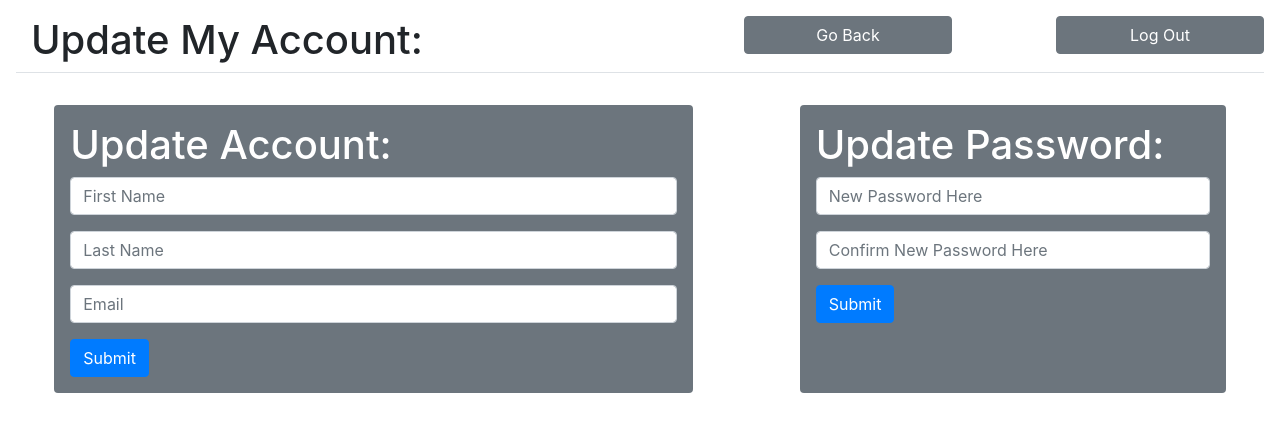
After one commit to jrait/readerly2, a Django app: template readerly_app/templates/update_account.html in a window 1280 px wide. The commit adds this page. Shown: the top 432 px of the page. Run offline with Django 3.2, Linux system fonts and the light colour scheme; the template is opened without the code that fills it, so the values that code supplies are empty; some libraries are stand-ins or nearby versions.

Commit message:
added update account/password functionality

```diff
--- a/readerly_app/templates/dashboard.html
+++ b/readerly_app/templates/dashboard.html
@@ -13,8 +13,9 @@
 <body>
     <div id="container">
         <div class='row border-bottom m-3'>
-            <h1 class='col-10'> Welcome {{user.first_name}}!</h1>
-            <a href='/logout' class='col h-50 btn btn-secondary'>Log Out</a>
+            <h1 class='col-6'> Welcome {{user.first_name}}!</h1>
+            <a href="/myaccount/{{ user.id }}" class="col-2 h-50 btn btn-secondary">My Account</a>
+            <a href='/logout' class='col-2 h-50 btn btn-secondary'>Log Out</a>
         </div>
 
         <div class="row m-3 border-bottom">
--- a/readerly_app/templates/events_page.html
+++ b/readerly_app/templates/events_page.html
@@ -13,9 +13,8 @@
 
 <body>
     <div id="container">
-
         <div class='row border-bottom m-3 d-flex justify-content-between'>
-            <h1 class='col-8'>Events Page</h1>
+            <h1 class='col-6'>Events Page</h1>
             <a href='/go_back' class='col-2 h-50 btn btn-secondary'>Go Back</a>
             <a href='/logout' class='col-2 h-50 btn btn-secondary'>Log Out</a>
         </div>
--- /dev/null
+++ b/readerly_app/templates/update_account.html
@@ -0,0 +1,66 @@
+<!DOCTYPE html>
+<html lang="en">
+
+<head>
+    <meta charset="UTF-8">
+    <meta name="viewport" content="width=device-width, initial-scale=1.0">
+    <title>Update Account</title>
+    <link rel="stylesheet" href="https://stackpath.bootstrapcdn.com/bootstrap/4.5.2/css/bootstrap.min.css"
+        integrity="sha384-JcKb8q3iqJ61gNV9KGb8thSsNjpSL0n8PARn9HuZOnIxN0hoP+VmmDGMN5t9UJ0Z" crossorigin="anonymous">
+    {% load static %}
+    <link rel="stylesheet" type="text/css" href="{% static 'css/style.css' %}">
+
+</head>
+
+<body>
+    <div id="container">
+        <div class='row border-bottom m-3 d-flex justify-content-between'>
+            <h1 class='col-6'>Update My Account:</h1>
+            <a href='/go_back' class='col-2 h-50 btn btn-secondary'>Go Back</a>
+            <a href='/logout' class='col-2 h-50 btn btn-secondary'>Log Out</a>
+        </div>
+        <!--toggle -->
+        <!-- <button type="submit" class="m-4 btn btn-secondary"
+            id="switch">Toggle Dark Mode</button> -->
+        {% if messages %}
+        <div class='messages mt-3'>
+            {% for message in messages %}
+            <div class='alert alert-danger {% if message.tags %} {{message.tags}}{% endif %}'>{{message}}</div>
+            {% endfor %}
+        </div>
+        {% endif %}
+        <div class='row p-3 justify-content-around'>
+            <div class='col-6 bg-secondary rounded p-3'>
+                <h1 class='text-white'>Update Account:</h1>
+
+                <form action='/update_account' method='post'>
+                    {% csrf_token %}
+                    <div class="form-group">
+                        <input type='text' name='update_first_name' placeholder="First Name" class="form-control">
+                    </div>
+                    <div class="form-group">
+                        <input type='text' name='update_last_name' placeholder="Last Name" class="form-control">
+                    </div>
+                    <div class="form-group">
+                        <input type='text' name='update_email' placeholder="Email" class="form-control">
+                    </div>
+                    <input type='submit' class='btn btn-primary' value='Submit'>
+                </form>
+            </div>
+
+            <div class='col-4 bg-secondary rounded p-3'>
+                <h1 class='text-white'>Update Password: </h1>
+
+                <form action='/update_password' method='post'>
+                    {% csrf_token %}
+                    <div class="form-group">
+                        <input type='password' name='update_password' placeholder="New Password Here" class="form-control"></div>
+                    <div class="form-group">
+                        <input type='password' name='update_password_confirm' placeholder="Confirm New Password Here" class="form-control">
+                    </div>
+                    <input type='submit' class='btn btn-primary' value='Submit'>
+                </form>
+            </div>
+        </div>
+</body>
+</html>
--- a/readerly_app/urls.py
+++ b/readerly_app/urls.py
@@ -12,4 +12,7 @@ urlpatterns = [
     path('go_back', views.go_back),
     path('search_books_results',views.search_books_results),
     path('add_book',views.add_book),
+    path('myaccount/<int:user_id>', views.show_update_account_page),
+    path('update_account', views.update_account),
+    path('update_password', views.update_password),
 ]
```
Also changed, not shown: readerly_app/models.py (+19 -0 lines), readerly_app/views.py (+41 -0 lines).
